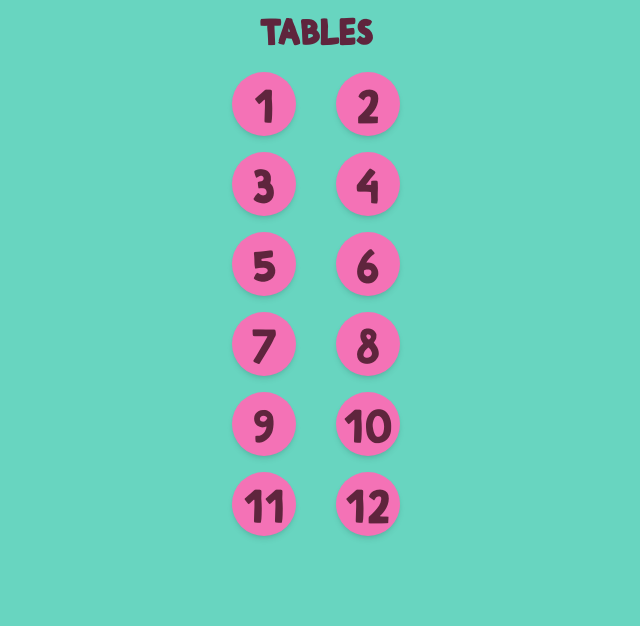
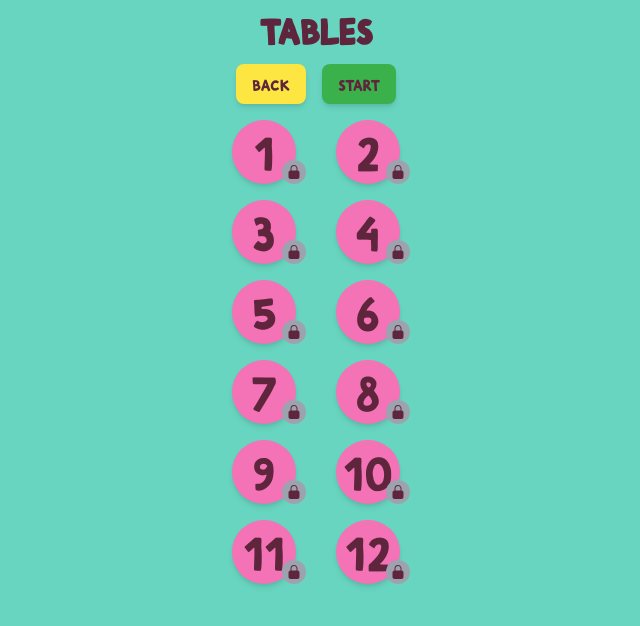
Before and after one commit to juansesu3/CatMath, a Next.js app: page /tableStart in a window 1280 px wide. Shown: the top 626 px of the page, without its empty margins (324-964 px from the left). Built offline with nearby package versions, Linux system fonts and the light colour scheme.

Commit message:
FEATURE(Improve UI and UX)

```diff
--- a/components/Game.tsx
+++ b/components/Game.tsx
@@ -22,15 +22,14 @@ const generateLevels = (maxTableNumber: number): Level[] => {
     const questions: Question[] = [];
     for (let j = 1; j <= 10; j++) {
       const result = i * j;
-      // Generar opciones aleatorias para la pregunta, asegurando que la respuesta correcta esté incluida
       let options = [result];
       while (options.length < 3) {
-        let option = getRandomNumber(result - 10, result + 10);
+        // Asegurarse de que el número mínimo sea al menos 1 para evitar números negativos y cero
+        let option = getRandomNumber(Math.max(1, result - 10), result + 10);
         if (options.indexOf(option) === -1 && option !== result) {
           options.push(option);
         }
       }
-      // Mezclar las opciones para que la posición de la respuesta correcta sea aleatoria
       options = options.sort(() => Math.random() - 0.5);
       questions.push({ multiplier: j, result, options });
     }
@@ -81,16 +80,18 @@ const Game = () => {
       </h2>
 
       {/* Mostrar las opciones */}
-      <div className="grid grid-cols-2 gap-3  justify-items-center align-items-center">
+      <div className="grid grid-cols-2 gap-3  justify-items-center align-items-center ">
         {currentQuestion.options.map((option, index) => (
           <button
             className={`${
               buttonColors[index]
-            } w-16 h-16 rounded-full  ${getButtonClass(index)}`}
+            } w-20 h-20 rounded-full text-5xl flex items-center justify-center ${getButtonClass(
+              index
+            )}`}
             key={index}
             onClick={() => handleAnswer(option)}
           >
-            {option}
+            <span className=" mb-3">{option}</span>
           </button>
         ))}
       </div>
--- a/components/Table.tsx
+++ b/components/Table.tsx
@@ -1,7 +1,9 @@
+import { useRouter } from "next/router";
 import React from "react";
 
 import Swal from "sweetalert2";
 const Table = () => {
+  const router = useRouter();
   const numbers = Array.from({ length: 12 }, (_, i) => i + 1);
   const showMultiplicationTable = (tableNumber: number) => {
     const htmlContent = `
@@ -33,18 +35,53 @@ const Table = () => {
     });
   };
 
+  const goBack = () => {
+    router.push("/");
+  };
+  const goToGame = () => {
+    router.push("/game");
+  };
+
   return (
     <div className="font-myFont text-secondary flex flex-col items-center mt-2">
-      <h1 className="text-4xl font-bold mb-6">TABLES</h1>
+      <h1 className="text-4xl font-bold ">TABLES</h1>
+      <div className="flex justify-center gap-4 my-4">
+        <button
+          onClick={goBack}
+          className=" px-4 py-2 rounded-lg shadow-md bg-[#fde642]"
+        >
+          back
+        </button>
+        <button
+          onClick={goToGame}
+          className=" px-4 py-2 rounded-lg shadow-md bg-[#3ab14b]"
+        >
+          start
+        </button>
+      </div>
       <div className="grid grid-cols-1 ">
         <div className="grid grid-cols-2 gap-y-4 gap-x-10">
           {numbers.map((num) => (
             <button
               key={num}
               onClick={() => showMultiplicationTable(num)}
-              className="bg-pink-400 shadow-md  hover:bg-sky-700  hover:text-white w-16  h-16 rounded-full text-5xl flex items-center justify-center pb-2 pr-0 transition duration-300 ease-in-out"
+              className="bg-pink-400 shadow-md relative  hover:bg-sky-700  hover:text-white w-16  h-16 rounded-full text-5xl flex items-center justify-center pb-2 pr-0 transition duration-300 ease-in-out"
             >
               {num}
+              <span className="flex items-end justify-center bg-gray-400  rounded-full p-1 absolute bottom-0 right-[-10px]">
+                <svg
+                  xmlns="http://www.w3.org/2000/svg"
+                  viewBox="0 0 24 24"
+                  fill="currentColor"
+                  className="w-4 h-4"
+                >
+                  <path
+                    fillRule="evenodd"
+                    d="M12 1.5a5.25 5.25 0 00-5.25 5.25v3a3 3 0 00-3 3v6.75a3 3 0 003 3h10.5a3 3 0 003-3v-6.75a3 3 0 00-3-3v-3c0-2.9-2.35-5.25-5.25-5.25zm3.75 8.25v-3a3.75 3.75 0 10-7.5 0v3h7.5z"
+                    clipRule="evenodd"
+                  />
+                </svg>
+              </span>
             </button>
           ))}
         </div>
```
